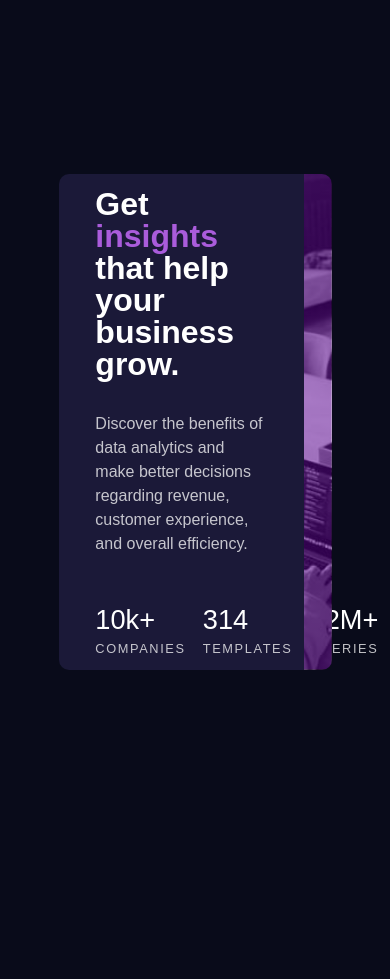
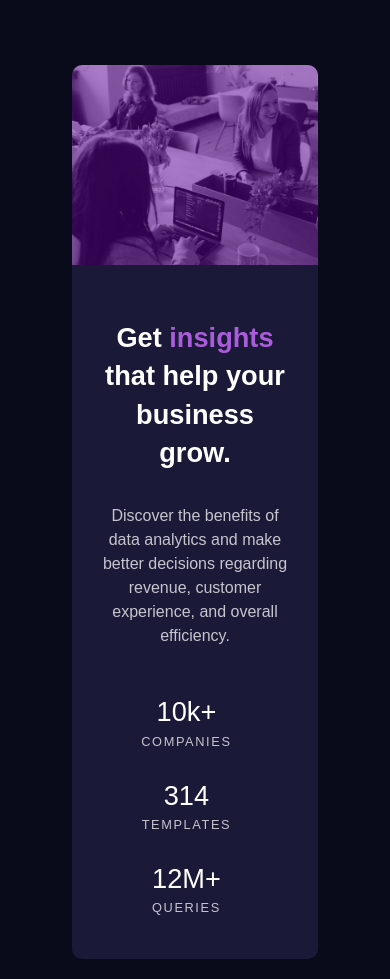
Before and after one commit to pedrolmr/stats-preview-card-component-main, a plain HTML site: page index.html in a window 390 px wide. Before the commit the page ends 844 px from the top, so only its background shows below. Drawn offline with Linux system fonts and the light colour scheme.

Commit message:
responsive design done

```diff
--- a/style.css
+++ b/style.css
@@ -86,6 +86,75 @@ body {
   background-position: center;
   background-repeat: no-repeat;
   background-size: cover;
-
   padding: 5px;
 }
+
+@media (max-width: 768px) {
+  .container {
+    display: flex;
+    flex-direction: column;
+    align-items: center;
+    /* margin-top: 10%; */
+    padding: 0;
+  }
+
+  .left-side {
+    display: flex;
+    order: 2;
+    width: 100%;
+    margin-bottom: 20px;
+  }
+  .right-side {
+    width: 100%;
+    margin-top: 200px;
+  }
+  .container .right-side {
+    /* width: 90%; */
+    border-top-right-radius: 10px;
+    border-top-left-radius: 10px;
+    border-bottom-right-radius: 0;
+
+    background: linear-gradient(
+        hsl(277, 100%, 30%, 0.5),
+        hsl(277, 100%, 30%, 0.5)
+      ),
+      url("./images/image-header-mobile.jpg");
+    background-position: center;
+    background-repeat: no-repeat;
+    background-size: cover;
+    /* padding: 5px; */
+    height: 200px;
+    box-sizing: border-box;
+  }
+
+  .container .left-side {
+    border-top-left-radius: 0;
+    border-bottom-left-radius: 10px;
+    border-bottom-right-radius: 10px;
+  }
+
+  .container .left-side header {
+    width: 80%;
+  }
+
+  .container .left-side header h1 {
+    /* font-weight: 500; */
+    margin-top: 40px;
+    font-size: 1.7rem;
+    line-height: 2.4rem;
+    text-align: center;
+  }
+  .container .left-side header p {
+    text-align: center;
+  }
+
+  .container .left-side section {
+    flex-direction: column;
+    align-items: center;
+  }
+
+  .container .left-side section .bottom-item {
+    text-align: center;
+    margin-bottom: 30px;
+  }
+}
```
